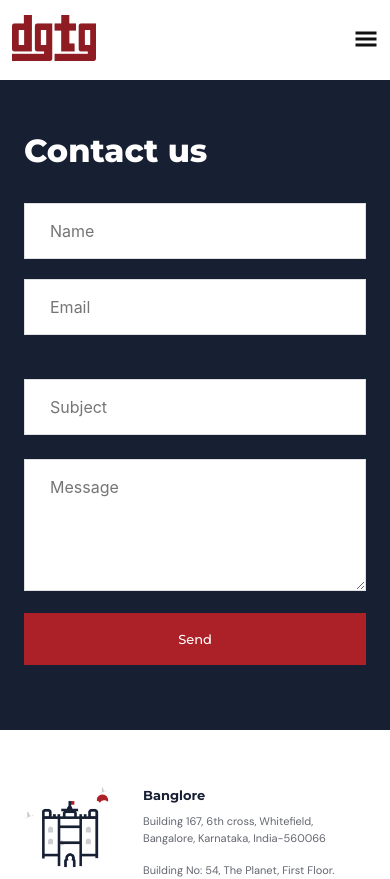
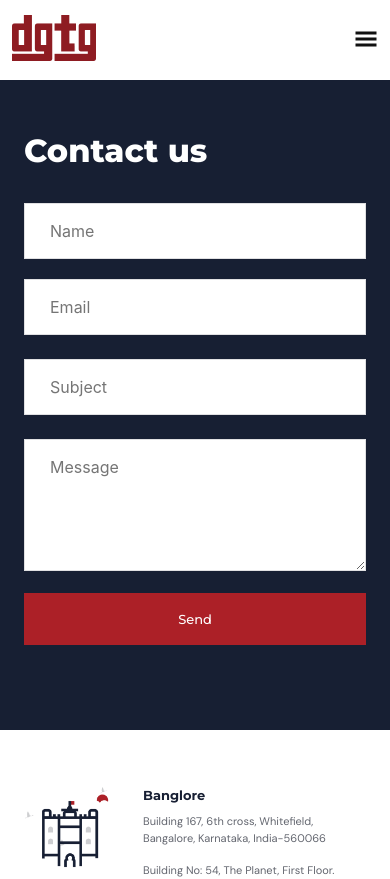
Before and after one commit to mailtoravi437/dgtg, a React (Create React App) app: page /contactus in a window 390 px wide. Shown: the top 879 px of the page. Built offline with nearby package versions, Linux system fonts and the light colour scheme; some icons are missing.

Commit message:
new commit

```diff
--- a/src/Styles/global.css
+++ b/src/Styles/global.css
@@ -1144,4 +1144,8 @@ footer{
         padding-left: 0;
     }
 
+    .message-text
+    {
+        margin-top: -20px ;
+    }
 }
```
